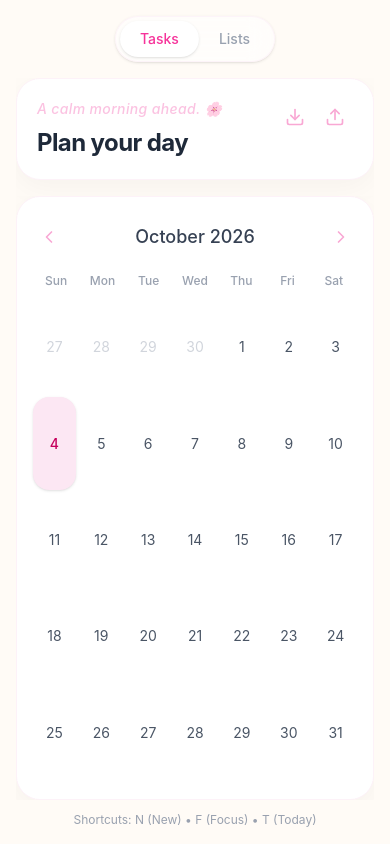
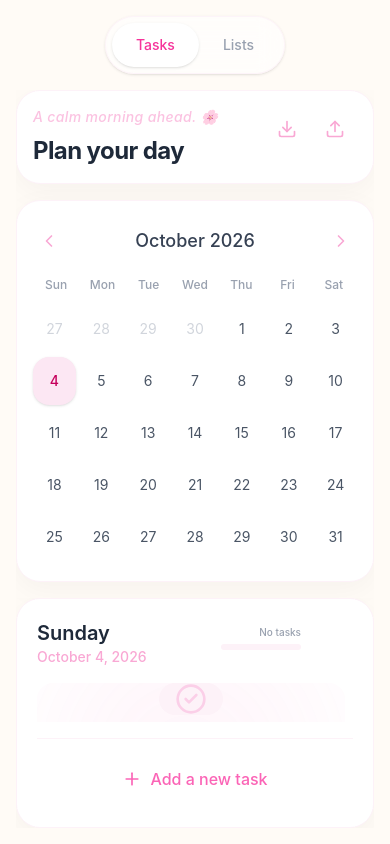
Before and after one commit to Huffz55/zen-task-calendar, a React (Vite) app: page / in a window 390 px wide. Built offline with nearby package versions, Linux system fonts and the light colour scheme.

Commit message:
fix: mobile responsiveness, touch targets, and flex-col layout

```diff
--- a/src/App.tsx
+++ b/src/App.tsx
@@ -277,16 +277,16 @@ function App() {
 
       {/* Tab Navigation */}
       {!isZenMode && (
-        <div className="flex bg-white/60 backdrop-blur-md p-1 rounded-full shadow-sm mb-4 md:mb-6 border border-pink-50/80 z-10 shrink-0">
+        <div className="flex bg-white/60 backdrop-blur-md p-1.5 rounded-full shadow-sm mb-4 md:mb-6 border border-pink-50/80 z-10 shrink-0">
           <button
             onClick={() => setActiveTab('tasks')}
-            className={`px-5 py-2 md:px-8 md:py-2.5 rounded-full text-sm font-medium transition-all duration-300 focus-visible:outline-none focus-visible:ring-2 focus-visible:ring-pink-200 ${activeTab === 'tasks' ? 'bg-white text-pink-500 shadow-sm' : 'text-gray-400 hover:text-gray-600'}`}
+            className={`min-h-[44px] px-6 py-2 md:px-8 md:py-2.5 rounded-full text-sm font-medium transition-all duration-300 focus-visible:outline-none focus-visible:ring-2 focus-visible:ring-pink-200 ${activeTab === 'tasks' ? 'bg-white text-pink-500 shadow-sm' : 'text-gray-400 hover:text-gray-600'}`}
           >
             Tasks
           </button>
           <button
             onClick={() => setActiveTab('lists')}
-            className={`px-5 py-2 md:px-8 md:py-2.5 rounded-full text-sm font-medium transition-all duration-300 focus-visible:outline-none focus-visible:ring-2 focus-visible:ring-pink-200 ${activeTab === 'lists' ? 'bg-white text-pink-500 shadow-sm' : 'text-gray-400 hover:text-gray-600'}`}
+            className={`min-h-[44px] px-6 py-2 md:px-8 md:py-2.5 rounded-full text-sm font-medium transition-all duration-300 focus-visible:outline-none focus-visible:ring-2 focus-visible:ring-pink-200 ${activeTab === 'lists' ? 'bg-white text-pink-500 shadow-sm' : 'text-gray-400 hover:text-gray-600'}`}
           >
             Lists
           </button>
@@ -296,16 +296,16 @@ function App() {
       <div className="max-w-6xl w-full h-full min-h-0 overflow-hidden relative">
 
         {/* Tasks Layout (Absolute Positioned for Smooth Transitions) */}
-        <div className={`absolute inset-0 flex gap-4 md:gap-6 transition-all duration-500 ease-[cubic-bezier(0.16,1,0.3,1)]
-          ${activeTab === 'tasks' ? 'opacity-100 translate-x-0 pointer-events-auto' : 'opacity-0 -translate-x-8 pointer-events-none'}
+        <div className={`absolute inset-0 flex flex-col lg:flex-row gap-4 md:gap-6 transition-all duration-500 ease-[cubic-bezier(0.16,1,0.3,1)]
+          ${activeTab === 'tasks' ? 'opacity-100 translate-x-0 pointer-events-auto z-10' : 'opacity-0 -translate-x-8 pointer-events-none invisible -z-10'}
         `}>
           {/* Left Column - Header & Calendar */}
           <div
-            className={`transition-all duration-700 ease-[cubic-bezier(0.16,1,0.3,1)] flex flex-col gap-4 md:gap-6 h-full shrink-0 overflow-hidden
-              ${isZenMode ? 'w-0 opacity-0 m-0 p-0 border-0' : 'w-full lg:w-5/12'}
+            className={`transition-all duration-700 ease-[cubic-bezier(0.16,1,0.3,1)] flex flex-col gap-4 md:gap-6 shrink-0 lg:h-full lg:overflow-hidden
+              ${isZenMode ? 'w-0 opacity-0 m-0 p-0 border-0 hidden lg:flex' : 'w-full lg:w-5/12'}
             `}
           >
-            <header className="bg-white p-5 md:p-6 rounded-3xl border border-pink-50 shadow-[0_8px_30px_rgb(0,0,0,0.04)] flex justify-between items-start shrink-0 min-w-[280px]">
+            <header className="bg-white p-4 md:p-6 rounded-3xl border border-pink-50 shadow-[0_8px_30px_rgb(0,0,0,0.04)] flex justify-between items-start shrink-0 min-w-[280px]">
               <div>
                 <div className="flex items-center gap-2 mb-2">
                   <p className="text-pink-300/70 text-sm font-medium tracking-wide italic">{getGreeting()}</p>
@@ -320,13 +320,13 @@ function App() {
               <div className="flex gap-1 shrink-0">
                 <button
                   onClick={handleExport}
-                  className="p-2 text-pink-300 hover:bg-pink-50 hover:text-pink-400 rounded-full transition-colors focus-visible:ring-2 focus-visible:ring-pink-200 focus-visible:outline-none"
+                  className="p-3 lg:p-2 text-pink-300 hover:bg-pink-50 hover:text-pink-400 rounded-full transition-colors focus-visible:ring-2 focus-visible:ring-pink-200 focus-visible:outline-none"
                   title="Export Tasks"
                 >
                   <Download size={20} />
                 </button>
                 <label
-                  className="p-2 text-pink-300 hover:bg-pink-50 hover:text-pink-400 rounded-full transition-colors cursor-pointer focus-visible:ring-2 focus-visible:ring-pink-200 focus-visible:outline-none"
+                  className="p-3 lg:p-2 text-pink-300 hover:bg-pink-50 hover:text-pink-400 rounded-full transition-colors cursor-pointer focus-visible:ring-2 focus-visible:ring-pink-200 focus-visible:outline-none"
                   title="Import Tasks"
                   tabIndex={0}
                   onKeyDown={(e) => {
@@ -345,8 +345,8 @@ function App() {
               </div>
             </header>
 
-            <div className="flex-1 overflow-hidden flex flex-col min-h-0 min-w-[280px]">
-              <div className="flex-1 min-h-0 overflow-hidden">
+            <div className="flex-none lg:flex-1 lg:overflow-hidden flex flex-col lg:min-h-0 min-w-[280px]">
+              <div className="h-auto lg:h-full lg:overflow-hidden">
                 <Calendar
                   selectedDate={selectedDate}
                   onSelectDate={handleSelectDate}
@@ -354,7 +354,7 @@ function App() {
                   onDropTask={handleDropTaskToCalendar}
                 />
               </div>
-              <div className="mt-3 text-xs text-gray-400 text-center whitespace-nowrap shrink-0">
+              <div className="mt-3 text-xs text-gray-400 text-center whitespace-nowrap shrink-0 hidden lg:block">
                 Shortcuts: N (New) • F (Focus) • T (Today)
               </div>
             </div>
@@ -362,7 +362,7 @@ function App() {
 
           {/* Right Column - Tasks */}
           <div
-            className={`transition-all duration-700 ease-[cubic-bezier(0.16,1,0.3,1)] h-full overflow-hidden flex flex-col shrink-0
+            className={`transition-all duration-700 ease-[cubic-bezier(0.16,1,0.3,1)] h-full lg:h-full overflow-hidden flex flex-col shrink-0 flex-1 min-h-0
               ${isZenMode ? 'w-full max-w-2xl mx-auto' : 'w-full lg:w-7/12'}
             `}
           >
@@ -387,7 +387,7 @@ function App() {
 
         {/* Lists Layout (Absolute Positioned for Smooth Transitions) */}
         <div className={`absolute inset-0 flex justify-center transition-all duration-500 ease-[cubic-bezier(0.16,1,0.3,1)]
-          ${activeTab === 'lists' ? 'opacity-100 translate-x-0 pointer-events-auto' : 'opacity-0 translate-x-8 pointer-events-none'}
+          ${activeTab === 'lists' ? 'opacity-100 translate-x-0 pointer-events-auto z-10' : 'opacity-0 translate-x-8 pointer-events-none invisible -z-10'}
         `}>
           <div className="w-full max-w-3xl h-full">
             <CustomLists
@@ -417,61 +417,61 @@ function App() {
       {isZenMode && (
         <div className="fixed top-6 right-6 md:top-8 md:right-8 z-50 flex flex-col items-end gap-2 group">
 
-          <div className="flex items-center gap-3 opacity-80 group-hover:opacity-100 transition-opacity">
-            <div className="flex items-center gap-1.5 opacity-0 group-hover:opacity-100 transition-all duration-300 translate-x-4 group-hover:translate-x-0">
+          <div className="flex items-center gap-3 md:opacity-80 md:group-hover:opacity-100 transition-opacity">
+            <div className="flex items-center gap-1.5 opacity-100 md:opacity-0 md:group-hover:opacity-100 transition-all duration-300 md:translate-x-4 md:group-hover:translate-x-0">
               <button
                 onClick={() => {
                   setTimeLeft(prev => Math.max(0, prev - 5 * 60));
                   setInitialTime(prev => Math.max(0, prev - 5 * 60));
                 }}
-                className="p-1.5 text-pink-300 hover:text-pink-500 hover:bg-pink-50 rounded-full transition-colors focus-visible:outline-none focus-visible:ring-2 focus-visible:ring-pink-200"
+                className="p-3 md:p-1.5 min-w-[44px] min-h-[44px] flex items-center justify-center text-pink-300 hover:text-pink-500 hover:bg-pink-50 rounded-full transition-colors focus-visible:outline-none focus-visible:ring-2 focus-visible:ring-pink-200"
                 title="Subtract 5m"
               >
-                <Minus size={14} />
+                <Minus size={16} />
               </button>
               <button
                 onClick={() => {
                   setTimeLeft(prev => prev + 5 * 60);
                   setInitialTime(prev => prev + 5 * 60);
                 }}
-                className="p-1.5 text-pink-300 hover:text-pink-500 hover:bg-pink-50 rounded-full transition-colors focus-visible:outline-none focus-visible:ring-2 focus-visible:ring-pink-200"
+                className="p-3 md:p-1.5 min-w-[44px] min-h-[44px] flex items-center justify-center text-pink-300 hover:text-pink-500 hover:bg-pink-50 rounded-full transition-colors focus-visible:outline-none focus-visible:ring-2 focus-visible:ring-pink-200"
                 title="Add 5m"
               >
-                <Plus size={14} />
+                <Plus size={16} />
               </button>
 
-              <div className="w-px h-4 bg-pink-100 mx-1"></div>
+              <div className="w-px h-6 md:h-4 bg-pink-100 mx-1"></div>
 
               <button
                 onClick={() => setIsTimerRunning(!isTimerRunning)}
-                className="p-1.5 text-pink-300 hover:text-pink-500 hover:bg-pink-50 rounded-full transition-colors focus-visible:outline-none focus-visible:ring-2 focus-visible:ring-pink-200"
+                className="p-3 md:p-1.5 min-w-[44px] min-h-[44px] flex items-center justify-center text-pink-300 hover:text-pink-500 hover:bg-pink-50 rounded-full transition-colors focus-visible:outline-none focus-visible:ring-2 focus-visible:ring-pink-200"
                 title={isTimerRunning ? "Pause" : "Play"}
               >
-                {isTimerRunning ? <Pause size={14} /> : <Play size={14} />}
+                {isTimerRunning ? <Pause size={16} /> : <Play size={16} />}
               </button>
               <button
                 onClick={() => {
                   setTimeLeft(initialTime);
                   setIsTimerRunning(false);
                 }}
-                className="p-1.5 text-pink-300 hover:text-pink-500 hover:bg-pink-50 rounded-full transition-colors focus-visible:outline-none focus-visible:ring-2 focus-visible:ring-pink-200"
+                className="p-3 md:p-1.5 min-w-[44px] min-h-[44px] flex items-center justify-center text-pink-300 hover:text-pink-500 hover:bg-pink-50 rounded-full transition-colors focus-visible:outline-none focus-visible:ring-2 focus-visible:ring-pink-200"
                 title="Reset"
               >
-                <RotateCcw size={14} />
+                <RotateCcw size={16} />
               </button>
             </div>
 
-            <div className="text-pink-400 text-lg font-medium tracking-widest font-mono select-none">
+            <div className="text-pink-400 text-lg md:text-xl font-medium tracking-widest font-mono select-none px-2">
               {Math.floor(timeLeft / 60).toString().padStart(2, '0')}:{(timeLeft % 60).toString().padStart(2, '0')}
             </div>
           </div>
 
-          <div className="flex items-center gap-1 opacity-0 group-hover:opacity-100 transition-all duration-300 -translate-y-2 group-hover:translate-y-0">
+          <div className="flex flex-wrap items-center justify-end gap-1 opacity-100 md:opacity-0 md:group-hover:opacity-100 transition-all duration-300 md:-translate-y-2 md:group-hover:translate-y-0">
             {[5, 10, 15, 20, 30].map(mins => (
               <button
                 key={mins}
                 onClick={() => handleTimerChange(mins)}
-                className="px-2 py-1 text-xs font-medium text-pink-300 hover:text-pink-500 hover:bg-pink-50 rounded-lg transition-colors focus-visible:outline-none focus-visible:ring-2 focus-visible:ring-pink-200"
+                className="min-w-[44px] min-h-[44px] px-2 py-1 text-xs md:text-sm font-medium text-pink-300 hover:text-pink-500 hover:bg-pink-50 rounded-lg transition-colors focus-visible:outline-none focus-visible:ring-2 focus-visible:ring-pink-200"
               >
                 {mins}m
               </button>
```
Also changed, not shown: src/components/CustomLists.tsx (+5 -5 lines), src/components/DailyTaskList.tsx (+11 -7 lines).
